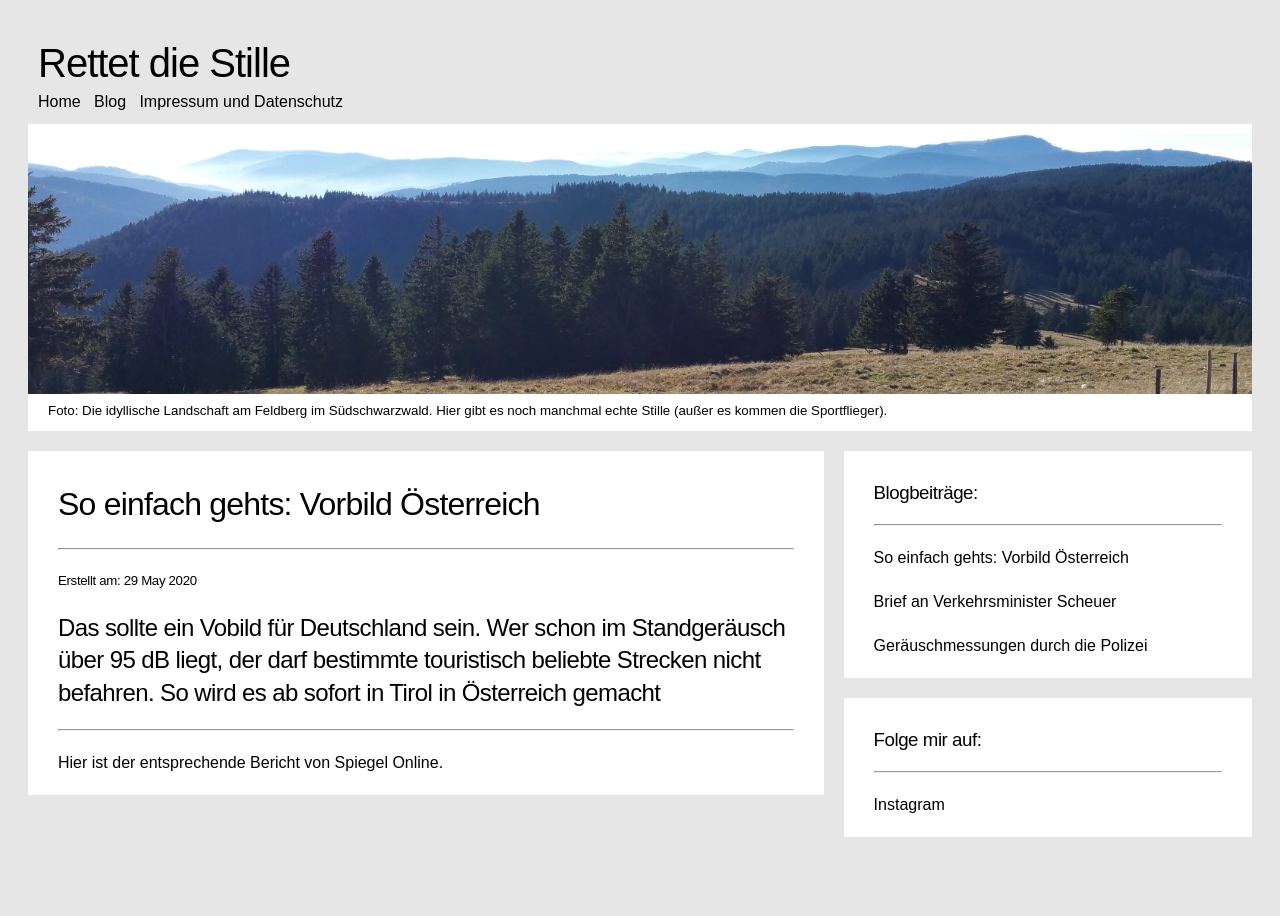
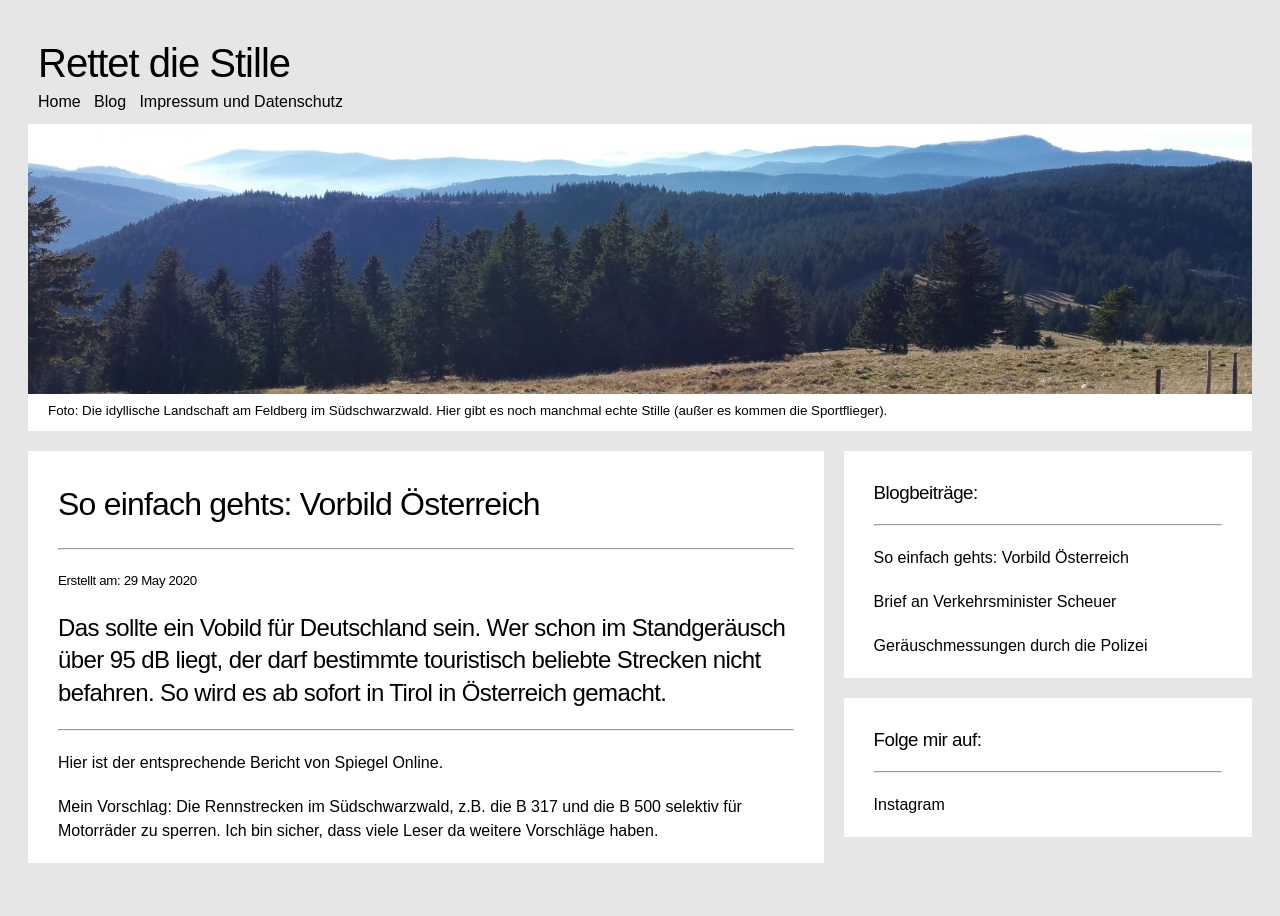
Before and after one commit to rettet-die-stille/rettet-die-stille.github.io, a Jekyll site: the page built from _posts/2020-05-29-So-einfach-gehts-Vorbild-Oesterreich.md, in a window 1280 px wide. Built offline with Jekyll 4.4.1, drawn with Linux system fonts in a browser that asks for light colours.

Commit message:
Update 2020-05-29-So-einfach-gehts-Vorbild-Oesterreich.md

```diff
--- a/_posts/2020-05-29-So-einfach-gehts-Vorbild-Oesterreich.md
+++ b/_posts/2020-05-29-So-einfach-gehts-Vorbild-Oesterreich.md
@@ -2,7 +2,9 @@
 layout: post
 title: "So einfach gehts: Vorbild Österreich"
 date: 2020-05-29
-shorttext: "Das sollte ein Vobild für Deutschland sein. Wer schon im Standgeräusch über 95 dB liegt, der darf bestimmte touristisch beliebte Strecken nicht befahren. So wird es ab sofort in Tirol in Österreich gemacht"
+shorttext: "Das sollte ein Vobild für Deutschland sein. Wer schon im Standgeräusch über 95 dB liegt, der darf bestimmte touristisch beliebte Strecken nicht befahren. So wird es ab sofort in Tirol in Österreich gemacht."
 ---
 
 Hier ist der entsprechende [Bericht von Spiegel Online.](https://www.spiegel.de/auto/oesterreich-tirol-beschliesst-fahrverbote-fuer-laute-motorraeder-a-d049f6ac-9c2e-48b8-bb82-c4bb5190466d)
+
+Mein Vorschlag: Die Rennstrecken im Südschwarzwald, z.B. die B 317 und die B 500 selektiv für Motorräder zu sperren. Ich bin sicher, dass viele Leser da weitere Vorschläge haben.
```
